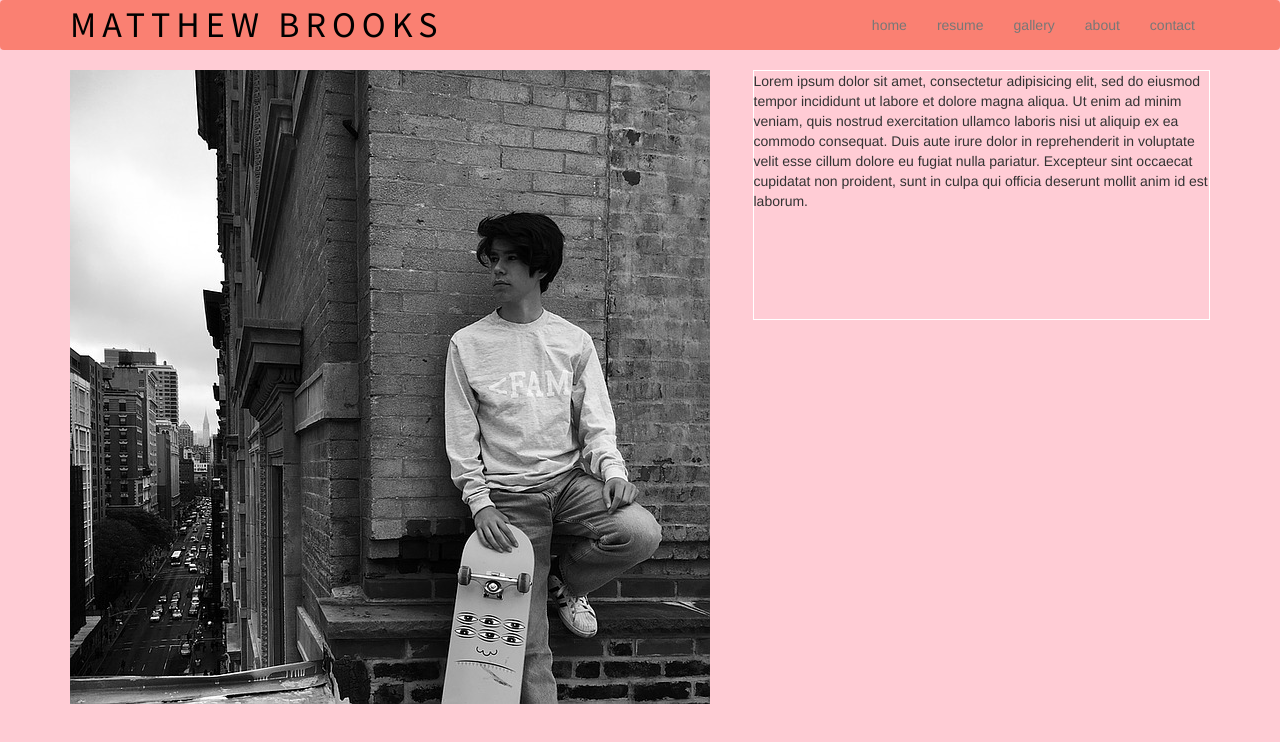
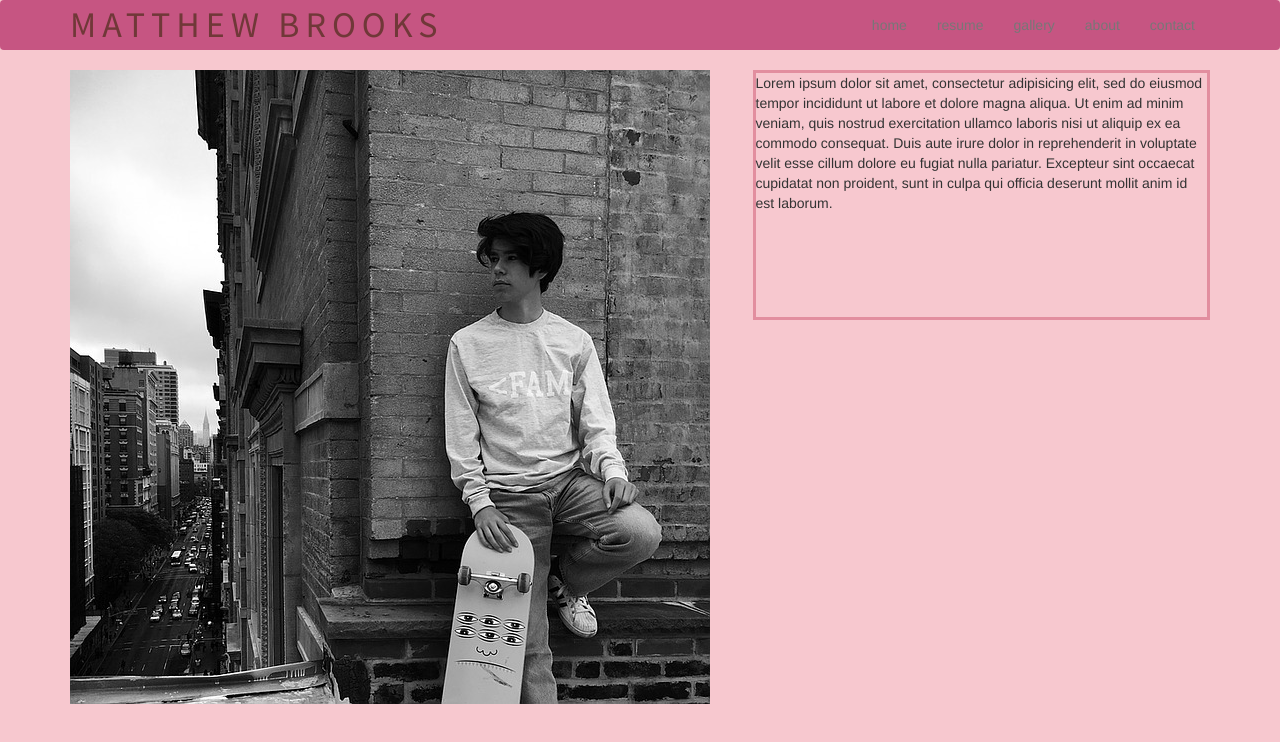
Before and after one commit to cashbrook/webdev, a plain HTML site: page mb/index.html in a window 1280 px wide. Drawn offline with Linux system fonts and the light colour scheme; a script that the page names is missing.

Commit message:
getting rid of the old

```diff
--- a/mb/css/stylesheet.css
+++ b/mb/css/stylesheet.css
@@ -3,14 +3,14 @@
 }
 
 body {
-  background-color: #ffccd5;
+  background-color: #F7C8CF;
   background-repeat: no-repeat;
 
 }
 
 h1{
 	font-family: 'Source Sans Pro', sans-serif;
-	color: black;
+	color: #703838;
   letter-spacing: 6px;
   text-transform: uppercase;
   padding: 0;
@@ -18,7 +18,7 @@ h1{
 }
 
 p {
-	border: 1px solid white;
+	border: 3px solid #E28E9F;
 	margin-bottom: 10px;
 	height: 250px;
 }
@@ -27,8 +27,9 @@ p {
 	background-size: auto;
 }
 
+/*navbar*/
 #header-nav {
-	background-color: salmon;
+	background-color: #C65582;
 	border: none;
 }
 
@@ -37,12 +38,14 @@ p {
 }
 
 #nav-list {
-
+	color: #703838
 }
 
 #collapsable-nav {
 /*	border: none;*/
 }
+/*end of navbar*/
+
 
 /*small devices only*/
 @media (min-width: 768px) and (max-width: 991px) {
@@ -60,7 +63,6 @@ p {
 	h1 {
 		font-size: 1.5em;
 		letter-spacing: 4px;
-		color: yellow;
 	}
 
 	.navbar-brand {
@@ -73,7 +75,6 @@ p {
 @media (max-width: 320px) {
 	h1 {
 		font-size: 1.1em;
-		color: yellow;
 	}
 
 	.navbar-brand {
```
